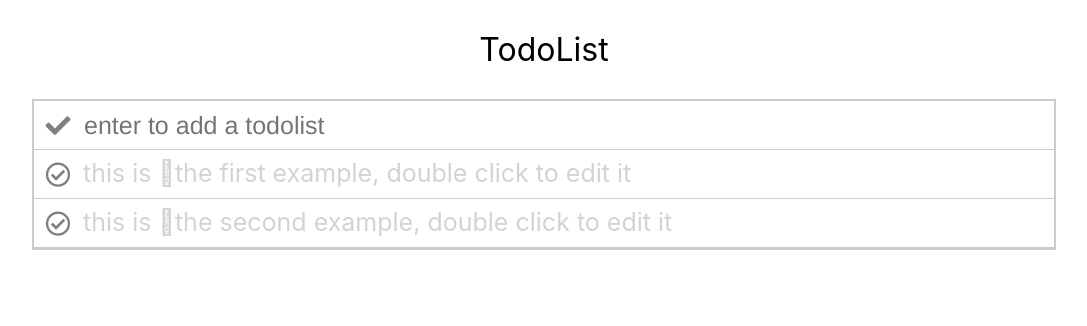
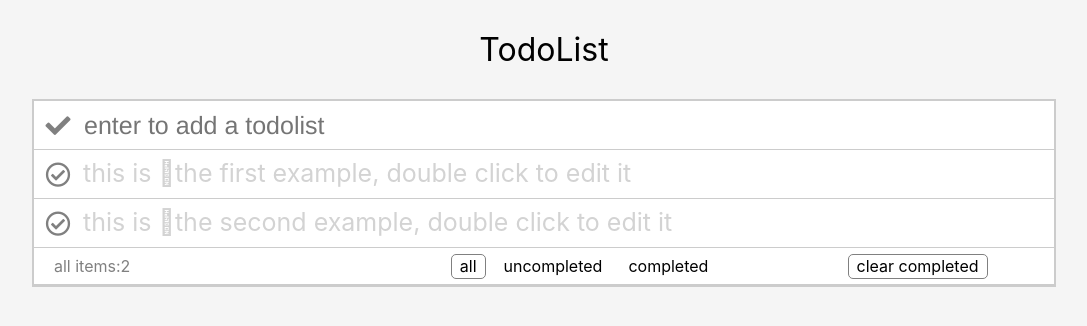
Before and after one commit to jessieleeoznz/todo-list-js, a React (Create React App) app in the folder react-app-test/: page / in a window 1280 px wide. Both pictures are taken after a click on the label 154 px from the left and 125 px from the top of the page. Shown: the top 326 px of the page, without its empty margins (96-1183 px from the left). Built offline with nearby package versions, Linux system fonts and the light colour scheme; the HTML template or start-up script is replaced by a standard one.

Commit message:
the first version

```diff
--- a/react-app-test/src/App.css
+++ b/react-app-test/src/App.css
@@ -32,6 +32,7 @@
   from {
     transform: rotate(0deg);
   }
+
   to {
     transform: rotate(360deg);
   }
@@ -44,6 +45,7 @@ body {
     sans-serif;
   -webkit-font-smoothing: antialiased;
   -moz-osx-font-smoothing: grayscale;
+  background-color: whitesmoke;
 }
 
 code {
@@ -155,7 +157,7 @@ h1 {
   outline: none;
 }
 
-input:checked + label {
+input:checked+label {
   color: lightgrey;
 }
 
@@ -202,6 +204,9 @@ input:checked + label {
 }
 
 .filterd {
+  display: inline;
+  margin-right: 10px;
+  padding: 1px 8px 2px 8px;
   border: 1px solid grey;
   border-radius: 5px;
 }
--- a/react-app-test/src/TodoItem.js
+++ b/react-app-test/src/TodoItem.js
@@ -9,25 +9,25 @@ export class TodoItem extends React.Component {
     };
   }
 
-  handleChange = event => {
+  handleEditChange = event => {
     event.preventDefault();
     this.setState({ currentValue: event.target.value });
   };
 
-  handleKeyDown = event => {
+  handleEditKeyDown = event => {
     if (event.keyCode === 13) {
-      this.handleKeyEnter();
+      this.handleEditKeyEnter();
     } else if (event.keyCode === 27) {
       this.setState({ currentId: -1 });
     }
   };
 
-  handleKeyEnter = () => {
+  handleEditKeyEnter = () => {
     this.props.handleEditEnter(this.state.currentValue, this.props.todo.id);
     this.setState({ currentId: -1 });
   };
 
-  handleDoubleClicked = event => {
+  handleItemDoubleClicked = event => {
     event.preventDefault();
     this.setState({
       currentId: this.props.todo.id,
@@ -63,14 +63,14 @@ export class TodoItem extends React.Component {
                 type="text"
                 className="todo-item-input"
                 value={this.state.currentValue}
-                onChange={this.handleChange}
-                onKeyDown={this.handleKeyDown}
-                onBlur={this.handleKeyEnter}
+                onChange={this.handleEditChange}
+                onKeyDown={this.handleEditKeyDown}
+                onBlur={this.handleEditKeyEnter}
               />
             ) : (
               <label
                 className="todo-item-text"
-                onDoubleClick={this.handleDoubleClicked}
+                onDoubleClick={this.handleItemDoubleClicked}
                 style={{
                   color: this.props.todo.completed ? "lightgrey" : "black"
                 }}
@@ -79,7 +79,7 @@ export class TodoItem extends React.Component {
               </label>
             )}
           </label>
-          <label className="delete-label" onClick={this.props.handleDelete}>
+          <label className="delete-label" onClick={this.props.handleItemDelete}>
             x
           </label>
         </label>
--- a/react-app-test/src/TodoList.js
+++ b/react-app-test/src/TodoList.js
@@ -1,5 +1,13 @@
 import React from "react";
 import { TodoItem } from "./TodoItem";
+
+export const FILTER_STATUS = {
+  ALL: "all",
+  UNCOMPLETED: "uncompleted",
+  COMPLETED: "completed"
+};
+
+export const filterRadios = Object.values(FILTER_STATUS);
 
 export class TodoList extends React.Component {
   constructor(props) {
@@ -7,6 +15,7 @@ export class TodoList extends React.Component {
     this.state = {
       newId: 3,
       currentTitle: "",
+      filterKey: FILTER_STATUS.ALL,
       todos: [
         {
           id: 1,
@@ -24,12 +33,12 @@ export class TodoList extends React.Component {
     };
   }
 
-  handleChange = event => {
+  handleAddChange = event => {
     event.preventDefault();
     this.setState({ currentTitle: event.target.value });
   };
 
-  handleSubmit = event => {
+  handleAddSubmit = event => {
     event.preventDefault();
     this.setState(state => ({
       todos: [
@@ -47,12 +56,14 @@ export class TodoList extends React.Component {
   };
 
   handleEditEnter = (currentValue, id) => {
-    this.setState(state => {
-      const todos = state.todos.map(item => {
-        return { ...item, title: item.id === id ? currentValue : item.title };
+    if (currentValue !== "") {
+      this.setState(state => {
+        const todos = state.todos.map(item => {
+          return { ...item, title: item.id === id ? currentValue : item.title };
+        });
+        return { todos };
       });
-      return { todos };
-    });
+    }
   };
 
   isAllCompleted = state => {
@@ -86,16 +97,45 @@ export class TodoList extends React.Component {
     });
   };
 
-  handleDelete = id => {
+  handleItemDelete = id => {
     this.setState(state => ({
       todos: state.todos.filter(item => item.id !== id)
     }));
   };
 
+  handleTodosByFilterKey = filterKey => {
+    const isFilterCompleted = filterKey === FILTER_STATUS.COMPLETED;
+    return filterKey === FILTER_STATUS.ALL
+      ? this.state.todos
+      : this.state.todos.filter(item => item.completed === isFilterCompleted);
+  };
+
+  handleChangeFilterKey = filterRadio => {
+    this.setState({ filterKey: filterRadio });
+  };
+
+  needClear = state => {
+    return state.todos.filter(item => item.completed).length > 0;
+  };
+
+  clearCompleted = () => {
+    this.setState(state => {
+      const todos = state.todos.filter(item => !item.completed);
+      return { todos };
+    });
+  };
+
   render() {
+    const allItemInfo = `${FILTER_STATUS.ALL} items:${this.state.todos.length}`;
+    const notAllItemInfo =
+      this.state.filterKey === FILTER_STATUS.ALL
+        ? ""
+        : `   ${this.state.filterKey} items:${
+            this.handleTodosByFilterKey(this.state.filterKey).length
+          }`;
     return (
       <div className="todo-list-frame">
-        <form className="add-item-area" onSubmit={this.handleSubmit}>
+        <form className="add-item-area" onSubmit={this.handleAddSubmit}>
           <label className="tick-label" onClick={this.handleToggleAllItems}>
             <i
               className="far fa-circle"
@@ -114,22 +154,57 @@ export class TodoList extends React.Component {
             type="text"
             className="add-item-input"
             value={this.state.currentTitle}
-            onChange={this.handleChange}
+            onChange={this.handleAddChange}
             placeholder="enter to add a todolist"
             required
           />
         </form>
-        {this.state.todos.map(todo => (
+        {this.handleTodosByFilterKey(this.state.filterKey).map(todo => (
           <TodoItem
             key={todo.id}
             todo={todo}
-            handleDelete={() => this.handleDelete(todo.id)}
+            handleItemDelete={() => this.handleItemDelete(todo.id)}
             handleEditEnter={this.handleEditEnter}
             handleChangeCompletedStatus={() =>
               this.handleChangeCompletedStatus(todo.completed, todo.id)
             }
           />
         ))}
+        <div className="filter-item-area">
+          <span className="remaining-span">
+            {allItemInfo}
+            {notAllItemInfo}
+          </span>
+          <span className="filter-span">
+            {filterRadios.map((filterRadio, index) => {
+              return (
+                <li
+                  className={
+                    this.state.filterKey === filterRadio
+                      ? "filterd"
+                      : "filter-li"
+                  }
+                  key={index}
+                  value={filterRadio}
+                  onClick={() => this.handleChangeFilterKey(filterRadio)}
+                >
+                  {filterRadio}
+                </li>
+              );
+            })}
+          </span>
+          <span className="clear-span">
+            <li
+              className="clear-li"
+              style={{
+                visibility: this.needClear(this.state) ? "visible" : "hidden"
+              }}
+              onClick={this.clearCompleted}
+            >
+              clear completed
+            </li>
+          </span>
+        </div>
       </div>
     );
   }
```
